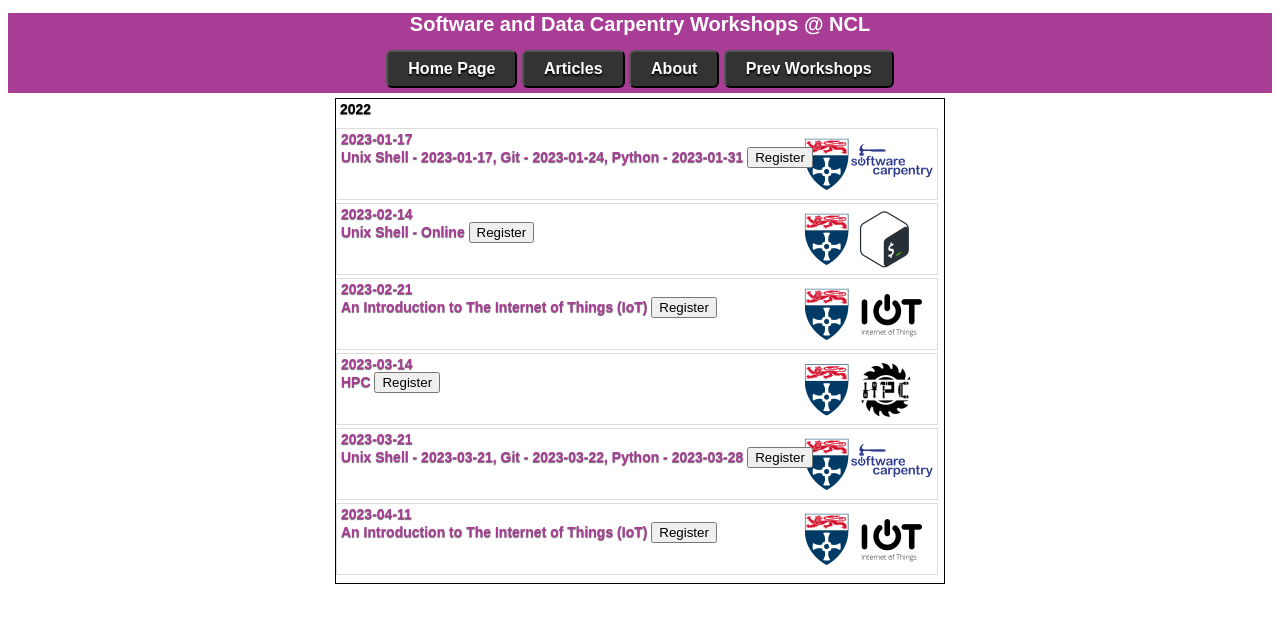
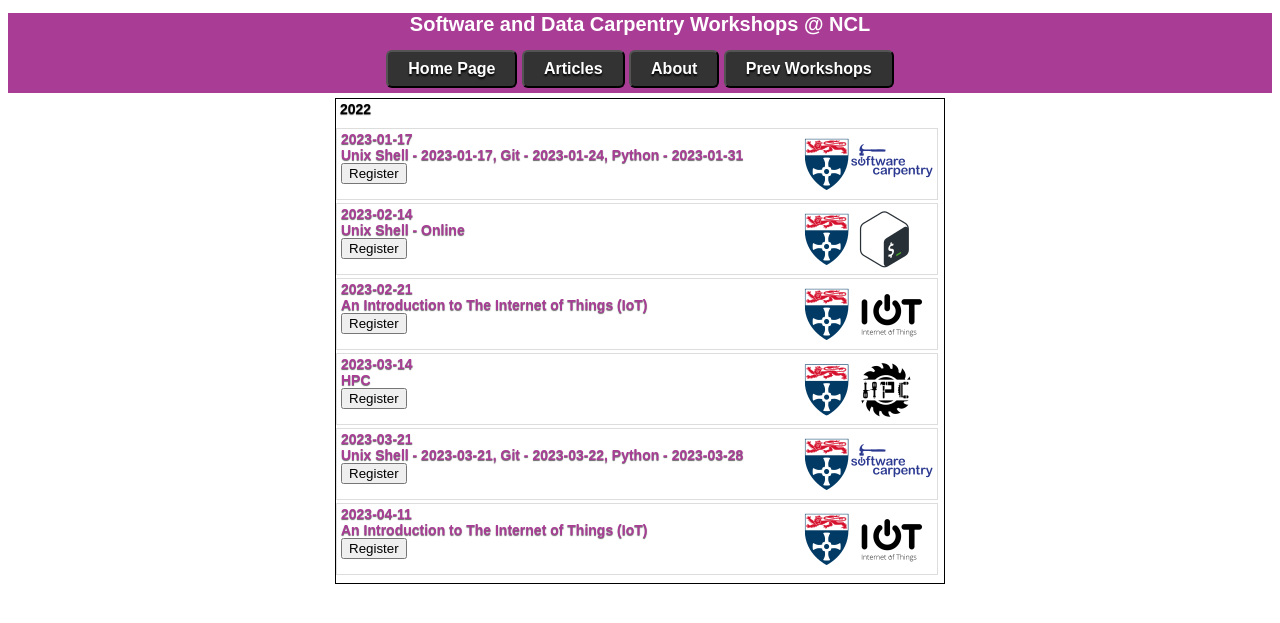
Before and after one commit to NclRSE-Training/software-carpentry, a Jekyll site: the page built from index.html, in a window 1280 px wide. Shown: the top 623 px of the page. Built offline with Jekyll 4.4.1, drawn with Linux system fonts in a browser that asks for light colours.

Commit message:
Fix what has already been fixed

```diff
--- a/index.html
+++ b/index.html
@@ -17,7 +17,7 @@ title: Software Carpentry @ NCL
       <a href="{{ workshop.link }}">
         <h2>
           {{ workshop.date }}<br/>
-          {{ workshop.title }}
+          {{ workshop.title }}<br/>
           <input type="button" onclick="location.href='{{ workshop.form }}';" value="Register">
         </h2>
       </a>
```
